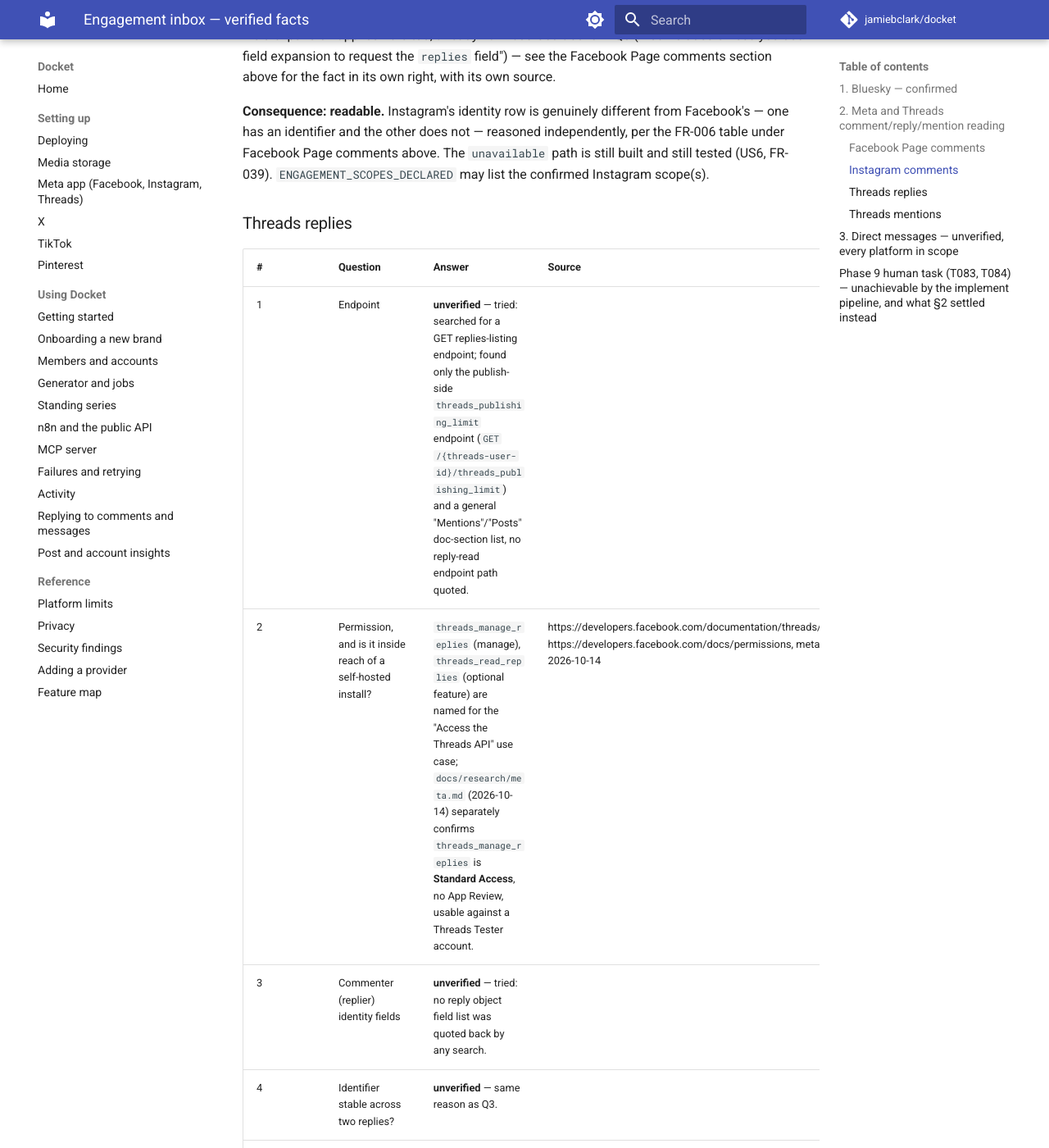
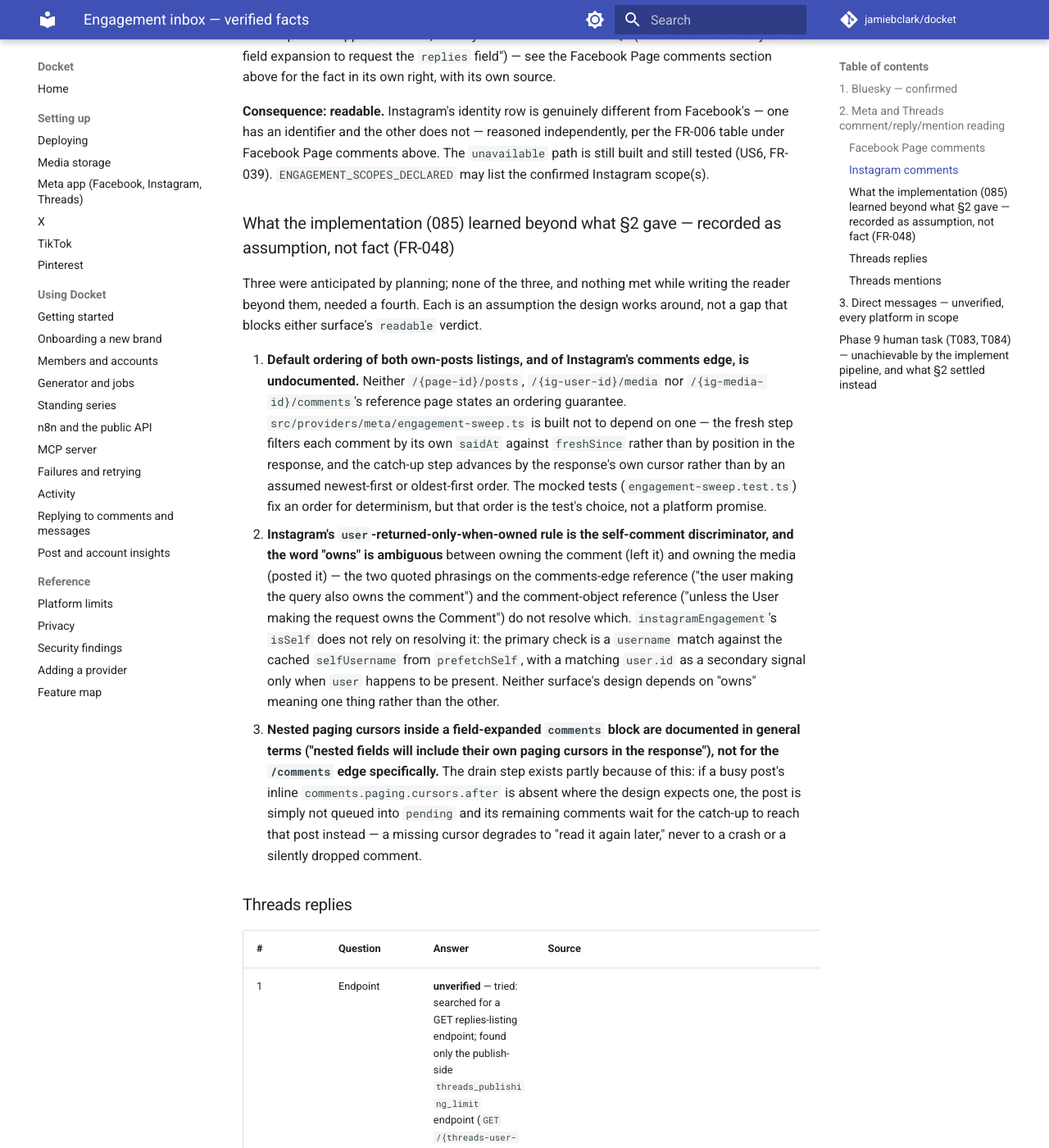
Before and after one commit to jamiebclark/docket, an MkDocs documentation site: the page built from docs/research/engagement.md, in a window 1280 px wide and 1400 px high, scrolled down 14518 px. Shown: the whole window at 82% size. Built offline with MkDocs 1.6.1 and Material for MkDocs 9.7.7, drawn with Linux system fonts in a browser that asks for light colours; comment, search, counter and statistics services are not loaded.

Commit message:
docs(085): phase 9 polish - docs, decisions, FR-048 assumptions, secret scan
Documents the two newly-readable Meta surfaces (supported-platforms table,
permissions section, meta-setup #engagement), records the four judgement
calls in decisions.md, adds the FR-048 assumption list the implementation
met beyond documentation, and extends the secret scan to cover the
Facebook/Instagram engagement readers' error paths and stored rows.

T047 confirmed with no edits: bluesky and existing engagement integration
tests all pass unchanged. T048 (full pnpm lint/typecheck/test) ran lint and
typecheck clean; the full test suite exceeds this pass's run budget (known
over an hour) and is left for CI/a follow-up pass.

```diff
--- a/docs/research/engagement.md
+++ b/docs/research/engagement.md
@@ -138,6 +138,34 @@
 Facebook Page comments above. The `unavailable` path is still built and still tested (US6, FR-039).
 `ENGAGEMENT_SCOPES_DECLARED` may list the confirmed Instagram scope(s).
 
+### What the implementation (085) learned beyond what §2 gave — recorded as assumption, not fact (FR-048)
+
+Three were anticipated by planning; none of the three, and nothing met while writing the reader
+beyond them, needed a fourth. Each is an assumption the design works around, not a gap that blocks
+either surface's `readable` verdict.
+
+1. **Default ordering of both own-posts listings, and of Instagram's comments edge, is undocumented.**
+   Neither `/{page-id}/posts`, `/{ig-user-id}/media` nor `/{ig-media-id}/comments`'s reference page
+   states an ordering guarantee. `src/providers/meta/engagement-sweep.ts` is built not to depend on
+   one — the fresh step filters each comment by its own `saidAt` against `freshSince` rather than by
+   position in the response, and the catch-up step advances by the response's own cursor rather than
+   by an assumed newest-first or oldest-first order. The mocked tests (`engagement-sweep.test.ts`)
+   fix an order for determinism, but that order is the test's choice, not a platform promise.
+2. **Instagram's `user`-returned-only-when-owned rule is the self-comment discriminator, and the word
+   "owns" is ambiguous** between owning the comment (left it) and owning the media (posted it) — the
+   two quoted phrasings on the comments-edge reference ("the user making the query also owns the
+   comment") and the comment-object reference ("unless the User making the request owns the Comment")
+   do not resolve which. `instagramEngagement`'s `isSelf` does not rely on resolving it: the primary
+   check is a `username` match against the cached `selfUsername` from `prefetchSelf`, with a matching
+   `user.id` as a secondary signal only when `user` happens to be present. Neither surface's design
+   depends on "owns" meaning one thing rather than the other.
+3. **Nested paging cursors inside a field-expanded `comments` block are documented in general terms
+   ("nested fields will include their own paging cursors in the response"), not for the `/comments`
+   edge specifically.** The drain step exists partly because of this: if a busy post's inline
+   `comments.paging.cursors.after` is absent where the design expects one, the post is simply not
+   queued into `pending` and its remaining comments wait for the catch-up to reach that post instead —
+   a missing cursor degrades to "read it again later," never to a crash or a silently dropped comment.
+
 ### Threads replies
 
 | # | Question | Answer | Source | Checked | Evidence |
```
Also changed, not shown: docs/decisions.md (+27 -0 lines), docs/engagement.md (+18 -13 lines), docs/meta-setup.md (+13 -11 lines), specs/085-facebook-instagram-comments-reader/tasks.md (+7 -7 lines), 1 other file.
